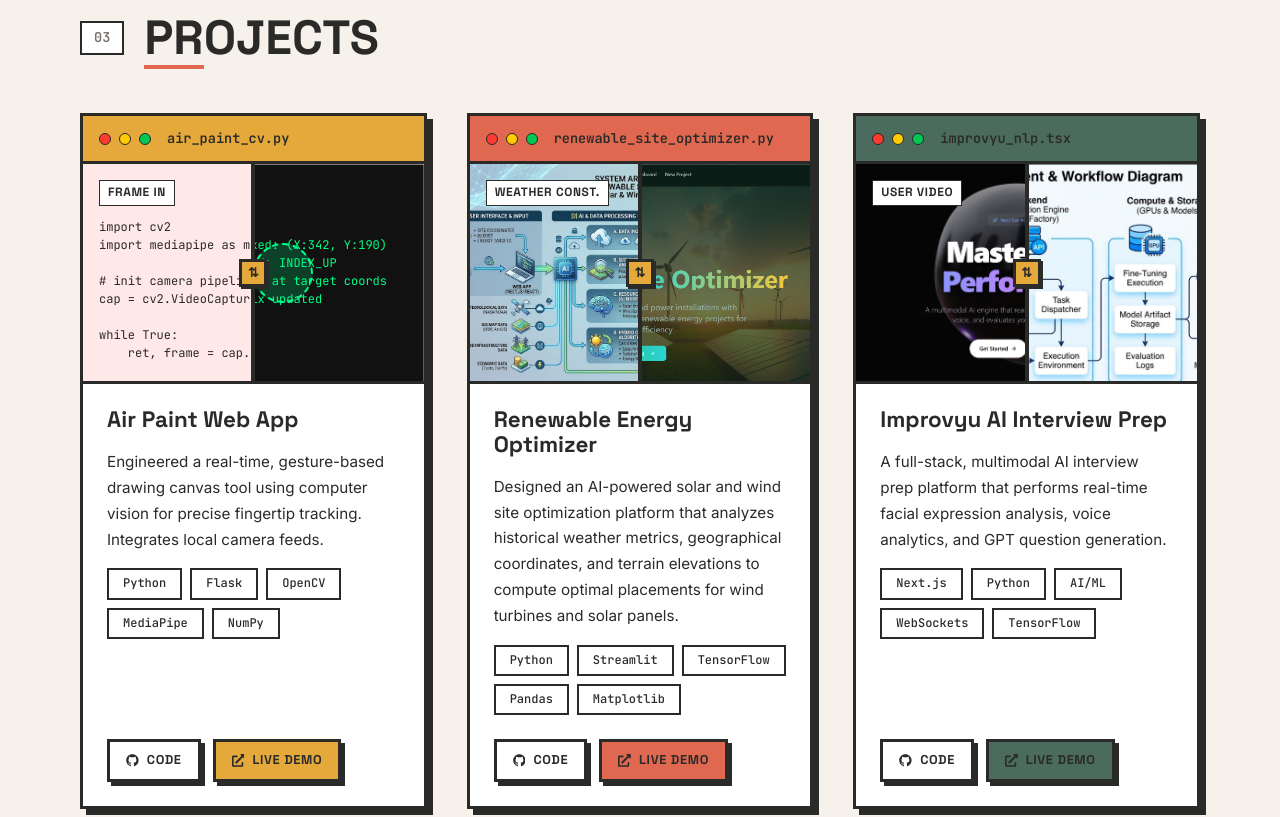
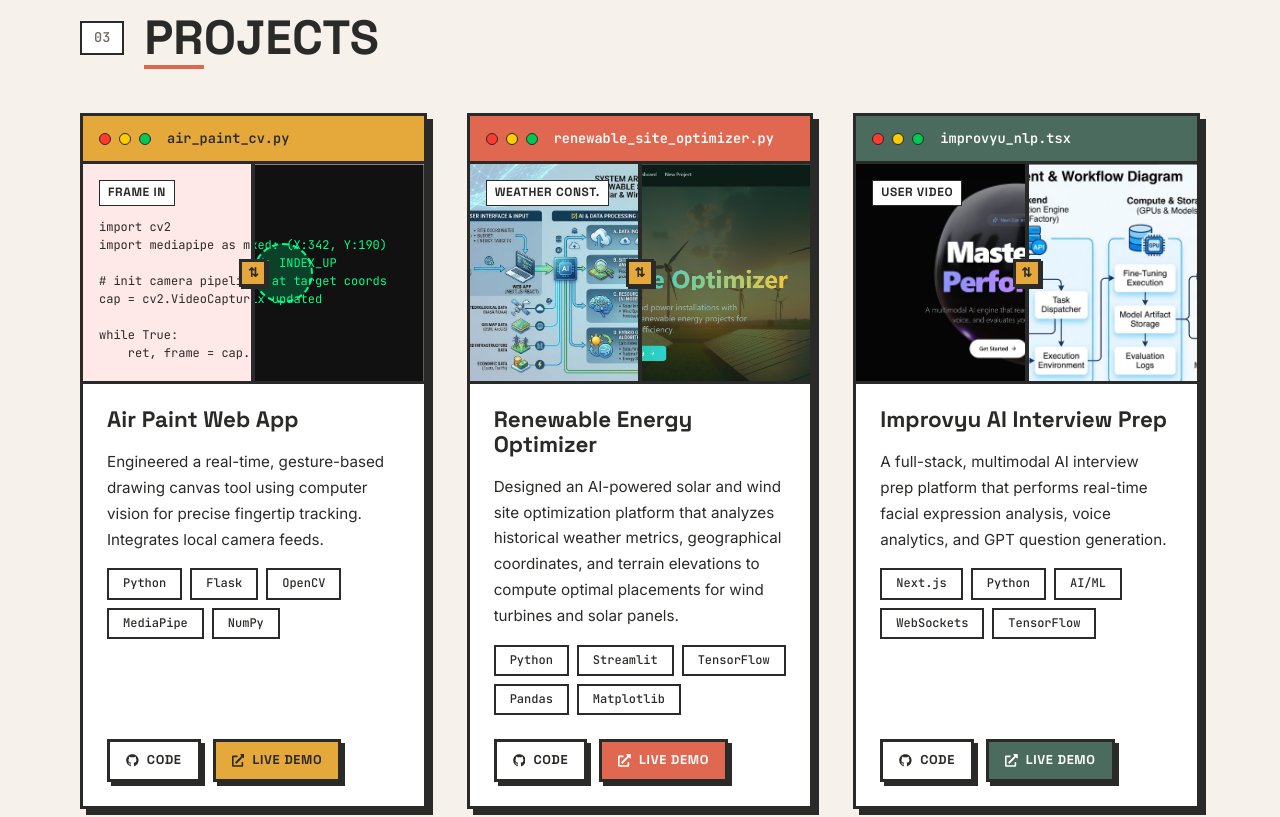
Before and after one commit to RAJ-MANE/Portfolio_New, a Next.js app: page / in a window 1280 px wide. Shown: the part 3600-4417 px from the top of the page. Built offline with nearby package versions, Linux system fonts and the light colour scheme.

Commit message:
fix: updated project card titlebar and button text color contrast

```diff
--- a/components/ProjectCard.tsx
+++ b/components/ProjectCard.tsx
@@ -78,6 +78,9 @@ export default function ProjectCard({
     document.addEventListener("touchend", handleTouchEnd);
   };
 
+  const isLightBg = color === "var(--accent-warning)";
+  const textColor = isLightBg ? "var(--text-primary)" : "var(--text-inverse)";
+
   return (
     <div className={`nb-card ${styles.projectCard}`} style={{ borderColor: "var(--border)" }}>
       {/* OS Titlebar */}
@@ -85,7 +88,7 @@ export default function ProjectCard({
         <span className={styles.dot} style={{ backgroundColor: "#FF3B30" }} />
         <span className={styles.dot} style={{ backgroundColor: "#FFCC00" }} />
         <span className={styles.dot} style={{ backgroundColor: "#00C853" }} />
-        <span className={styles.filename}>{filename}</span>
+        <span className={styles.filename} style={{ color: textColor }}>{filename}</span>
       </div>
 
       {/* Interactive Mock Slider Area */}
@@ -197,7 +200,7 @@ export default function ProjectCard({
               target="_blank"
               rel="noopener noreferrer"
               className="nb-button"
-              style={{ padding: "8px 16px", fontSize: "0.8rem", backgroundColor: color, color: "var(--text-primary)" }}
+              style={{ padding: "8px 16px", fontSize: "0.8rem", backgroundColor: color, color: textColor }}
             >
               <FaExternalLinkAlt /> Live Demo
             </a>
```
